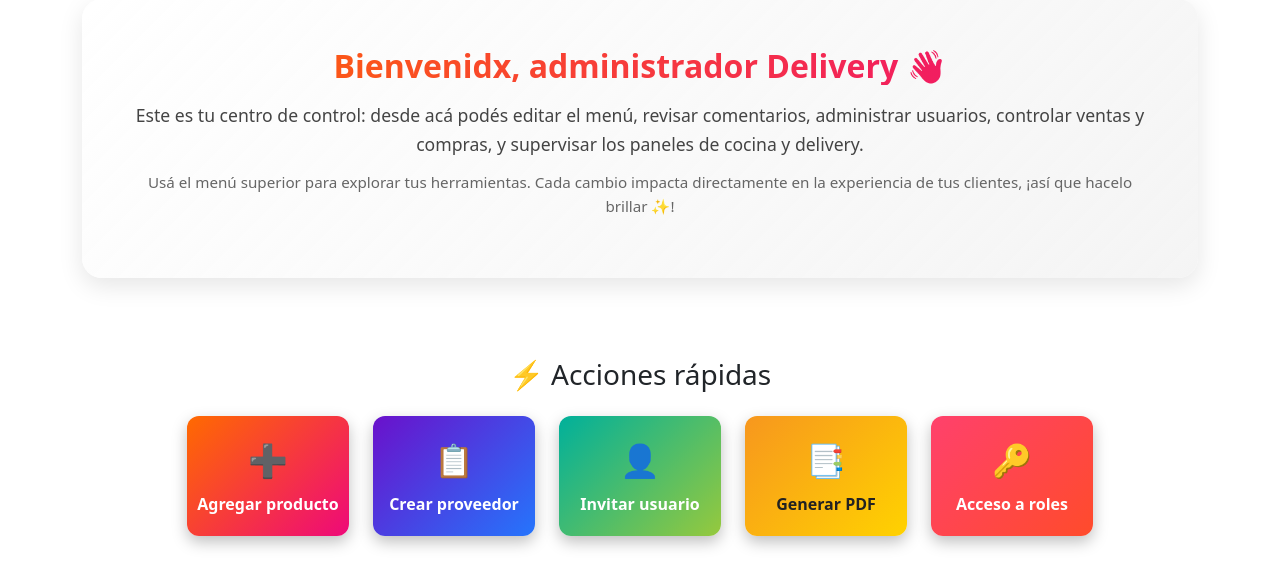
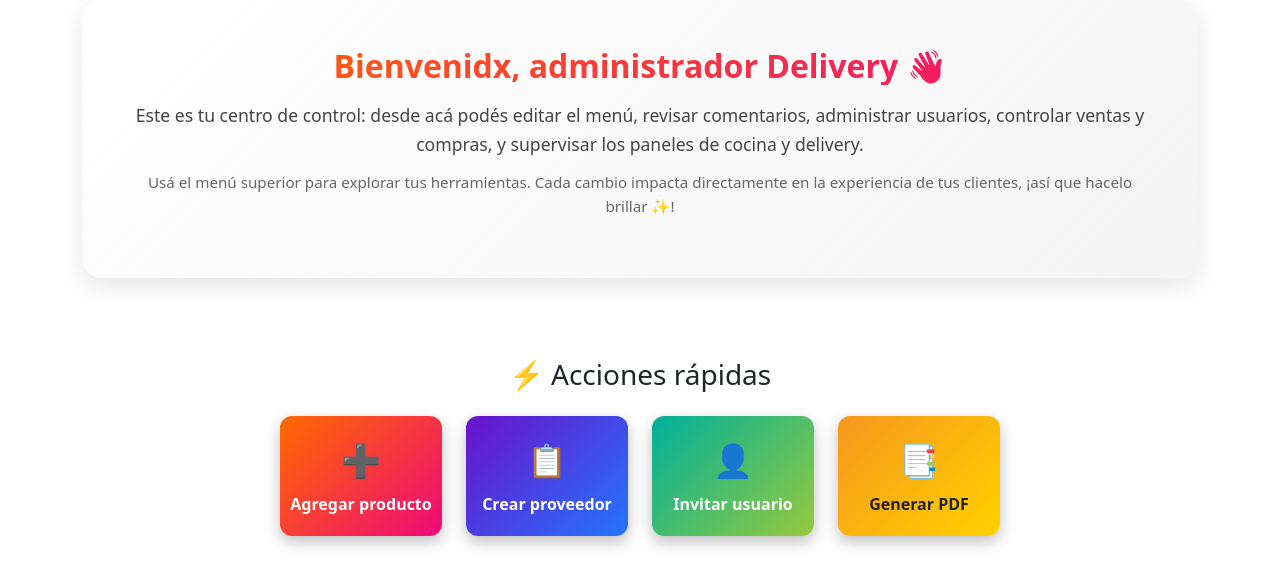
Before and after one commit to yasheyxs/piccoloBurgers, a PHP site: page /admin/index.php in a window 1280 px wide. Shown: the part 81-668 px from the top of the page. Run offline with PHP 8.4, Linux system fonts and the light colour scheme; a user stored in the database is signed in; some libraries are stand-ins or nearby versions.

Commit message:
commit 97: se le da funcionalidad de roles al botón de acceso de roles en el index administrador

```diff
--- a/admin/index.php
+++ b/admin/index.php
@@ -2,6 +2,15 @@
 include("templates/header.php");
 
 $rolActual = $rol ?? 'admin';
+$rolSesion = $_SESSION['rol'] ?? null;
+
+if (!isset($_SESSION['rol_autenticado']) && $rolSesion !== null) {
+  $_SESSION['rol_autenticado'] = $rolSesion;
+}
+
+$rolAutenticado = $_SESSION['rol_autenticado'] ?? $rolSesion;
+$esAdminAutenticado = $rolAutenticado === 'admin';
+
 $etiquetasRol = [
   'admin' => 'Administrador',
   'empleado' => 'Empleado',
@@ -124,37 +133,40 @@ $etiquetasRol = [
     </div>
 
     <div class="col-md-3 col-lg-2">
-      <button class="quick-action btn-provider w-100" type="button"> <!-- 🔹 corregido -->
+      <button class="quick-action btn-provider w-100" type="button">
         <span>📋</span>
         Crear proveedor
       </button>
     </div>
 
     <div class="col-md-3 col-lg-2">
-      <button class="quick-action btn-user w-100" type="button"> <!-- 🔹 corregido -->
+      <button class="quick-action btn-user w-100" type="button">
         <span>👤</span>
         Invitar usuario
       </button>
     </div>
 
     <div class="col-md-3 col-lg-2">
-      <button class="quick-action btn-report w-100" type="button"> <!-- 🔹 corregido -->
+      <button class="quick-action btn-report w-100" type="button">
         <span>📑</span>
         Generar PDF
       </button>
     </div>
 
+    <?php if ($esAdminAutenticado) { ?>
       <div class="col-md-3 col-lg-2">
-      <button class="quick-action btn-roles w-100" type="button"> <!-- 🔹 único btn-roles -->
+        <button class="quick-action btn-roles w-100" type="button">
           <span>🔑</span>
           Acceso a roles
         </button>
       </div>
+    <?php } ?>
 
 
   </div>
 </div>
 
+<?php if ($esAdminAutenticado) { ?>
   <div class="container">
     <div class="row justify-content-center mt-3">
       <div class="col-md-6 col-lg-4">
@@ -182,6 +194,8 @@ $etiquetasRol = [
       </div>
     </div>
   </div>
+<?php } ?>
+<br><br>
 
 <script>
   document.addEventListener('DOMContentLoaded', () => {
```
Lines whose indentation alone changed are shown as unchanged.
